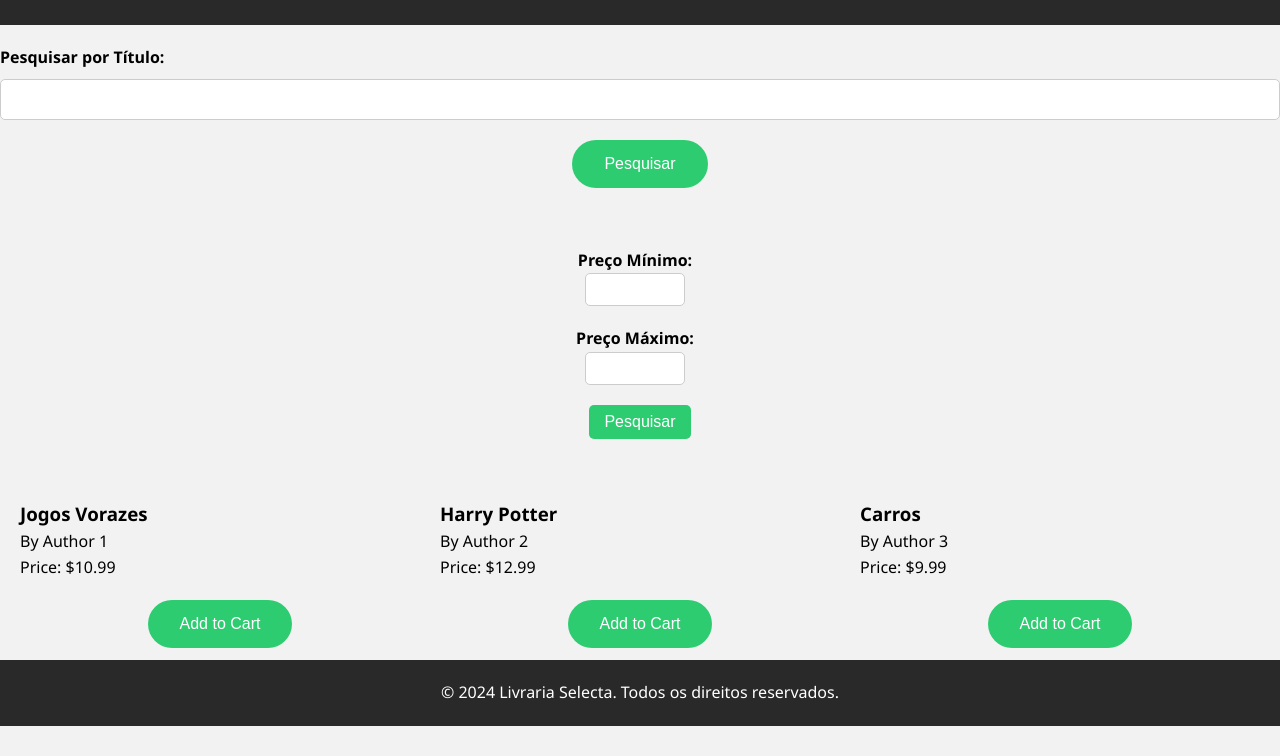
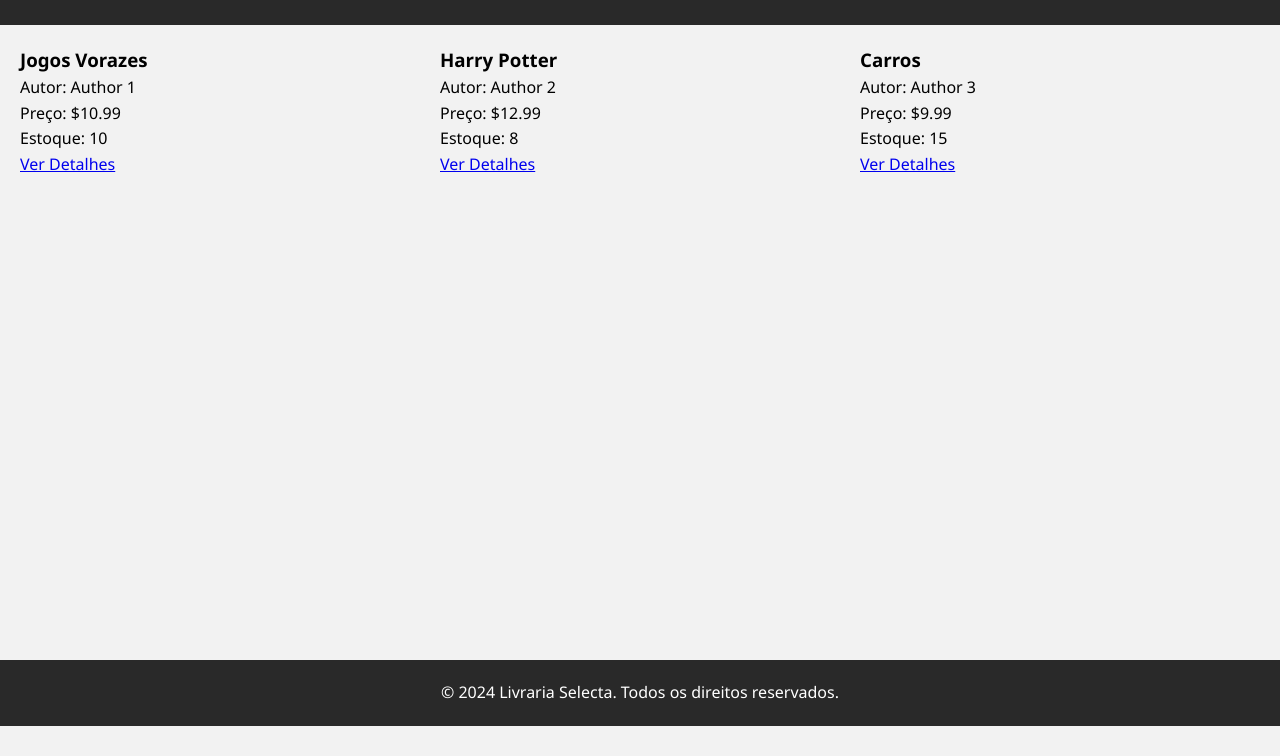
Before and after one commit to Biel-mendes/Livraria-Selecta, a plain HTML site: page books.html in a window 1280 px wide. Shown: the part 74-830 px from the top of the page. After the commit the page ends 800 px from the top, so only its background shows below. Drawn offline with Linux system fonts and the light colour scheme.

Commit message:
Add files via upload

```diff
--- a/books.html
+++ b/books.html
@@ -1,4 +1,3 @@
-<!-- books.html -->
 <!DOCTYPE html>
 <html lang="en">
 <head>
@@ -11,26 +10,11 @@
     <header>
         <h1>Livros Disponíveis</h1>
     </header>
-
-    <!-- Barra de busca por título -->
-    <div id="title-search">
-        <label for="search-title">Pesquisar por Título:</label>
-        <input type="text" id="search-title">
-        <button onclick="searchByTitle()">Pesquisar</button>
-    </div>
-
-    <!-- Barra de busca por faixa de preço -->
-    <div id="price-search">
-        <label for="min-price">Preço Mínimo:</label>
-        <input type="number" id="min-price" min="0" step="0.01">
-        <label for="max-price">Preço Máximo:</label>
-        <input type="number" id="max-price" min="0" step="0.01">
-        <button onclick="searchByPriceRange()">Pesquisar</button>
-    </div>
-
-    <div class="grid-container" id="bookContainer">
-        <!-- Lista de livros será carregada dinamicamente aqui -->
-    </div>
+    <section id="books-details">
+        <div class="grid-container" id="bookContainer">
+            <!-- Lista de livros será carregada dinamicamente aqui -->
+        </div>
+    </section>
     <footer>
         <p>&copy; 2024 Livraria Selecta. Todos os direitos reservados.</p>
     </footer>
--- a/books.js
+++ b/books.js
@@ -64,3 +64,129 @@ document.addEventListener('DOMContentLoaded', function() {
     // Add click event listener for price range search
     searchPriceBtn.addEventListener('click', searchByPriceRange);
 });
+
+// books.js
+document.addEventListener('DOMContentLoaded', function() {
+    const bookContainer = document.getElementById('bookContainer');
+    const searchForm = document.getElementById('search-form');
+
+    // Dummy data for books
+    const books = [
+        { id: 1, title: "Jogos Vorazes", author: "Author 1", price: 10.99, stock: 10 },
+        { id: 2, title: "Harry Potter", author: "Author 2", price: 12.99, stock: 8 },
+        { id: 3, title: "Carros", author: "Author 3", price: 9.99, stock: 15 }
+    ];
+
+    // Function to display books in catalog
+    function displayBooks(filteredBooks = books) {
+        bookContainer.innerHTML = ""; // Limpa o conteúdo anterior
+        filteredBooks.forEach(book => {
+            const bookItem = document.createElement("div");
+            bookItem.classList.add("book-item");
+            bookItem.innerHTML = `
+                <h3>${book.title}</h3>
+                <p>Autor: ${book.author}</p>
+                <p>Preço: $${book.price}</p>
+                <p>Estoque: ${book.stock}</p>
+            `;
+            bookContainer.appendChild(bookItem);
+        });
+    }
+
+    // Search function
+    searchForm.addEventListener('submit', function(event) {
+        event.preventDefault();
+        const searchQuery = document.getElementById('search-input').value.trim().toLowerCase();
+        const priceQuery = parseFloat(document.getElementById('price-input').value);
+
+        let filteredBooks = books;
+        if (searchQuery !== "") {
+            filteredBooks = filteredBooks.filter(book => book.title.toLowerCase().includes(searchQuery));
+        }
+        if (!isNaN(priceQuery)) {
+            filteredBooks = filteredBooks.filter(book => book.price <= priceQuery);
+        }
+
+        displayBooks(filteredBooks);
+    });
+
+    // Display all books initially
+    displayBooks();
+});
+
+// books.js
+document.addEventListener('DOMContentLoaded', function() {
+    const bookContainer = document.getElementById('bookContainer');
+
+    // Dummy data for books
+    const books = [
+        { id: 1, title: "Jogos Vorazes", author: "Author 1", price: 10.99, stock: 10 },
+        { id: 2, title: "Harry Potter", author: "Author 2", price: 12.99, stock: 8 },
+        { id: 3, title: "Carros", author: "Author 3", price: 9.99, stock: 15 }
+    ];
+
+    // Function to display books in catalog
+    function displayBooks() {
+        books.forEach(book => {
+            const bookItem = document.createElement("div");
+            bookItem.classList.add("book-item");
+            bookItem.innerHTML = `
+                <h3>${book.title}</h3>
+                <p>Autor: ${book.author}</p>
+                <p>Preço: $${book.price}</p>
+                <p>Estoque: ${book.stock}</p>
+                <a href="book_details.html?id=${book.id}">Ver Detalhes</a>
+            `;
+            bookContainer.appendChild(bookItem);
+        });
+    }
+
+    // Display books when page loads
+    displayBooks();
+});
+
+// books.js
+document.addEventListener('DOMContentLoaded', function() {
+    const bookContainer = document.getElementById('bookContainer');
+
+    // Dummy data for books
+    const books = [
+        { id: 1, title: "Jogos Vorazes", author: "Author 1", price: 10.99, stock: 10 },
+        { id: 2, title: "Harry Potter", author: "Author 2", price: 12.99, stock: 8 },
+        { id: 3, title: "Carros", author: "Author 3", price: 9.99, stock: 15 }
+    ];
+
+    // Function to display books in catalog
+    function displayBooks(booksToShow) {
+        bookContainer.innerHTML = ""; // Limpar o conteúdo anterior
+        booksToShow.forEach(book => {
+            const bookItem = document.createElement("div");
+            bookItem.classList.add("book-item");
+            bookItem.innerHTML = `
+                <h3>${book.title}</h3>
+                <p>Autor: ${book.author}</p>
+                <p>Preço: $${book.price}</p>
+                <p>Estoque: ${book.stock}</p>
+                <a href="book_details.html?id=${book.id}">Ver Detalhes</a>
+            `;
+            bookContainer.appendChild(bookItem);
+        });
+    }
+
+    // Display all books when page loads
+    displayBooks(books);
+});
+
+function filterBooks() {
+    const minPrice = parseFloat(document.getElementById("minPrice").value);
+    const maxPrice = parseFloat(document.getElementById("maxPrice").value);
+
+    // Filter books based on price range
+    const filteredBooks = books.filter(book => {
+        return (!minPrice || book.price >= minPrice) &&
+               (!maxPrice || book.price <= maxPrice);
+    });
+
+    // Display filtered books
+    displayBooks(filteredBooks);
+}
```
Also changed, not shown: books_details.js (added, +29 -0 lines).
